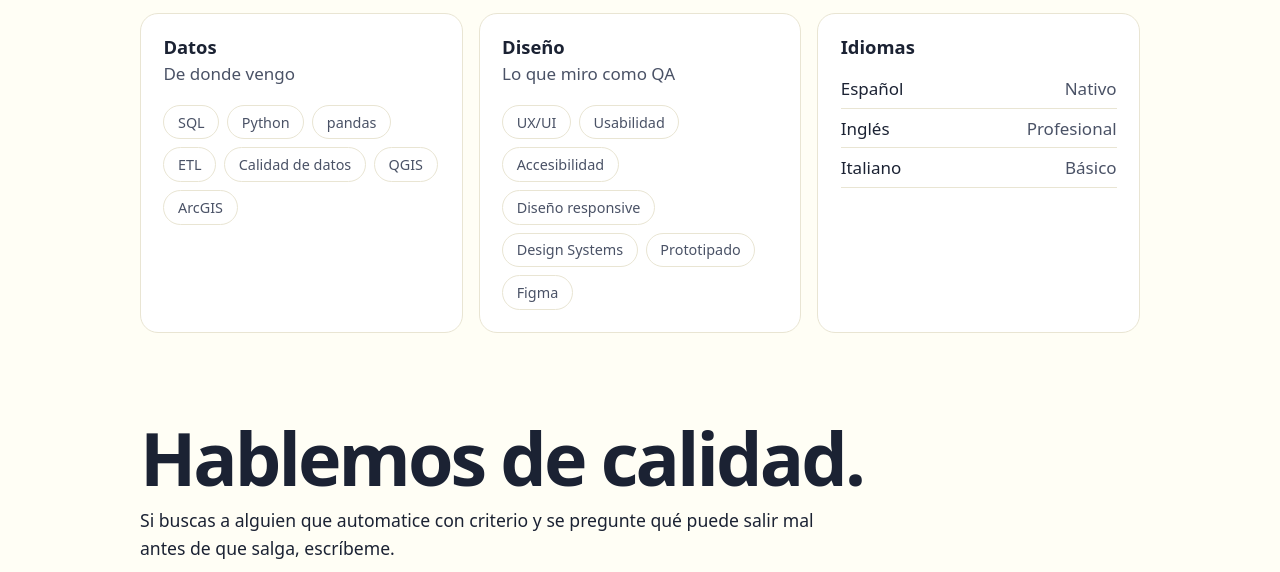
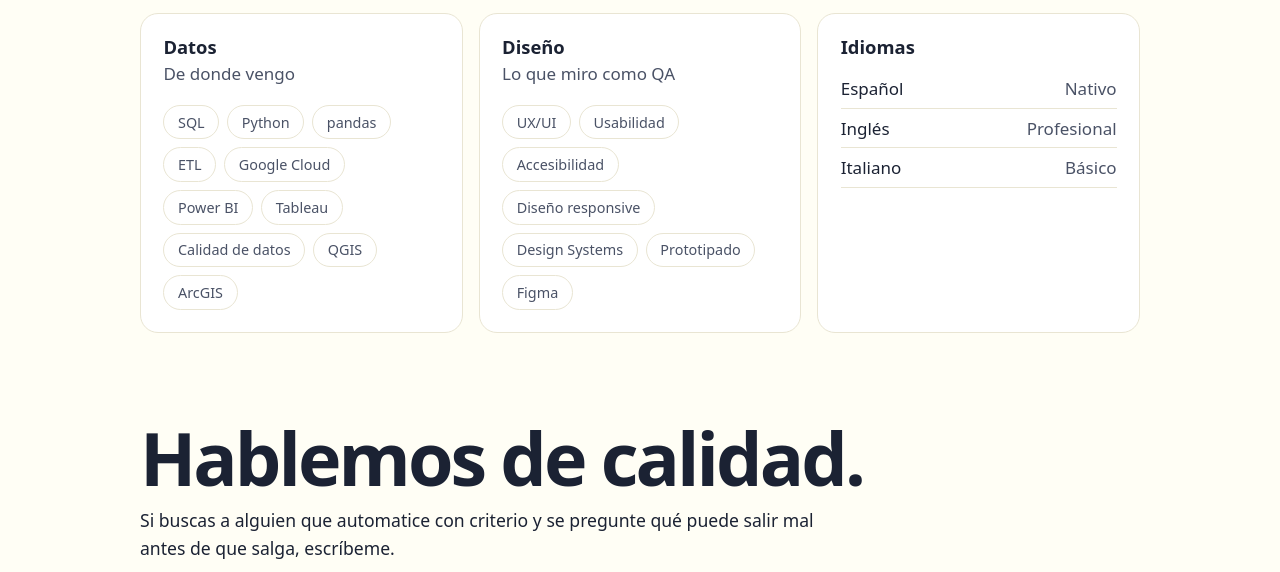
Before and after one commit to BasiMontes/BasiMontes.github.io, a website: page site/index.html in a window 1280 px wide. Shown: the part 6713-7285 px from the top of the page. Drawn offline with Linux system fonts and the light colour scheme; a web font is replaced by a local one.

Commit message:
Modify data sources in index.html
Updated the list of data sources to include Google Cloud, Power BI, and Tableau.

```diff
--- a/site/index.html
+++ b/site/index.html
@@ -190,7 +190,7 @@
 <div class="card"><h3>IA</h3><p class="sub">Cómo la uso</p><ul class="tags"><li>Ampliar la cobertura</li><li>Casos límite</li><li>Diagnóstico de flaky tests</li><li>Acelerar la automatización</li><li>Shift-Left Testing</li><li>Revisión de lo generado</li></ul><p class="tools">Con Claude Code, Claude Design, ChatGPT y GitHub Copilot.</p></div><div class="card">
 <h3>Datos</h3>
 <p class="sub">De donde vengo</p>
-<ul class="tags"><li>SQL</li><li>Python</li><li>pandas</li><li>ETL</li><li>Calidad de datos</li><li>QGIS</li><li>ArcGIS</li></ul>
+<ul class="tags"><li>SQL</li><li>Python</li><li>pandas</li><li>ETL</li><li>Google Cloud</li><li>Power BI</li><li>Tableau</li><li>Calidad de datos</li><li>QGIS</li><li>ArcGIS</li></ul>
 </div><div class="card"><h3>Diseño</h3><p class="sub">Lo que miro como QA</p><ul class="tags"><li>UX/UI</li><li>Usabilidad</li><li>Accesibilidad</li><li>Diseño responsive</li><li>Design Systems</li><li>Prototipado</li><li>Figma</li></ul></div>
 <div class="card">
 <h3>Idiomas</h3>
```
